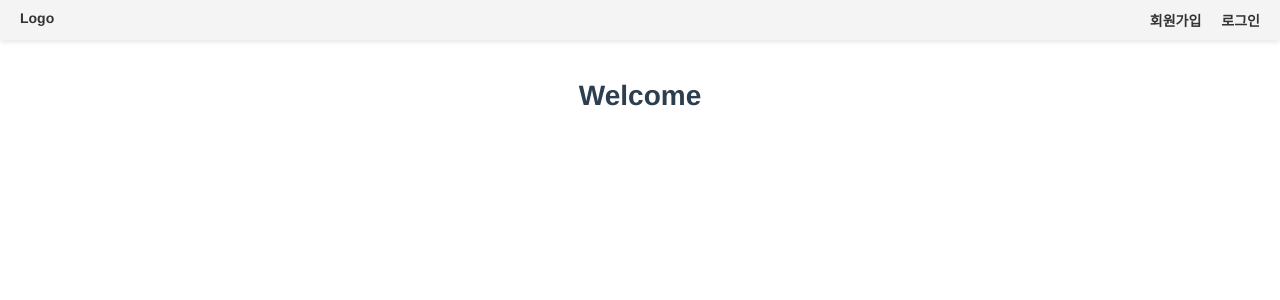
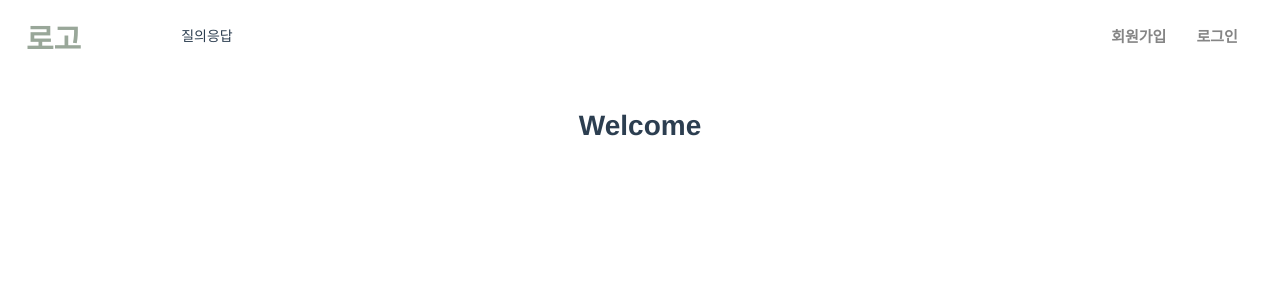
Before and after one commit to Micro-Answer/msa-frontend-vuejs, a Vue app in the folder front_src/: page / in a window 1280 px wide. Shown: the top 300 px of the page. Built offline with nearby package versions, Linux system fonts and the light colour scheme.

Commit message:
헤더 UI 수정

```diff
--- a/front_src/src/assets/css/AppHeader.css
+++ b/front_src/src/assets/css/AppHeader.css
@@ -1,41 +1,59 @@
 #Header {
-  justify-content: space-between;
-    display: flex;
-    background-color: #f4f4f4;
-    padding: 10px;
-    box-shadow: 0 2px 5px rgba(0, 0, 0, 0.1);
-  }
+  height: 40px;
+  padding: 15px;
+  display: flex;
+  justify-content: center;
+}
+
+.header_box {
+  display: flex;
+  min-width: 1248px;
+}
+
+.logo {
+  font-size: 30px;
+}
 
   .logo a {
     margin-left: 10px;
     text-decoration: none;
-    color: #333;
+    color: #99A799;
     font-weight: bold;
   }
 
   .top_util {
-    margin-right: 10px;
-    display: flex;
-    justify-content: flex-end;
-  }
-
-  .menu_list {
-    list-style: none;
-    padding: 0;
-    margin: 0;
     display: flex;
   }
 
-  .menu_list li {
-    margin-left: 20px;
+  .category {
+    display: flex;
+    justify-content: start;
+    min-width: 900px;
+    list-style: none;
+    margin-left: 100px;
   }
 
-  .menu_list li a {
+  .category li {
+    margin-top: 10px;
+  }
+
+  .member_list {
+    list-style: none;
+    display: flex;
+  }
+
+  .member_list li {
+    margin-top: 10px;
+    margin-left: 30px;
+  }
+
+  .member_list li a {
+    font-size: 15px;
     text-decoration: none;
-    color: #333;
+    color: #858585;
     font-weight: bold;
   }
 
-  .menu_list li a:hover {
+  .member_list li a:hover {
     color: #007bff;
   }
--- a/front_src/src/components/AppHeader.vue
+++ b/front_src/src/components/AppHeader.vue
@@ -1,10 +1,14 @@
 <template>
     <div id="Header">
+        <div class="header_box">
             <div class="logo">
-            <router-link to="/">Logo</router-link>
+                <router-link to="/">로고</router-link>
             </div>
             <div class="top_util">
-            <ul class="menu_list">
+                <ul class="category">
+                    <li class="qna">질의응답</li>
+                </ul>
+                <ul class="member_list">
                     <li class="join">
                         <router-link to="/signup">회원가입</router-link>
                     </li>
@@ -12,6 +16,7 @@
                         <router-link to="/login">로그인</router-link>
                     </li>
                 </ul>
+            </div>
         </div>
     </div>
 </template>
```
Lines whose indentation alone changed are shown as unchanged.
